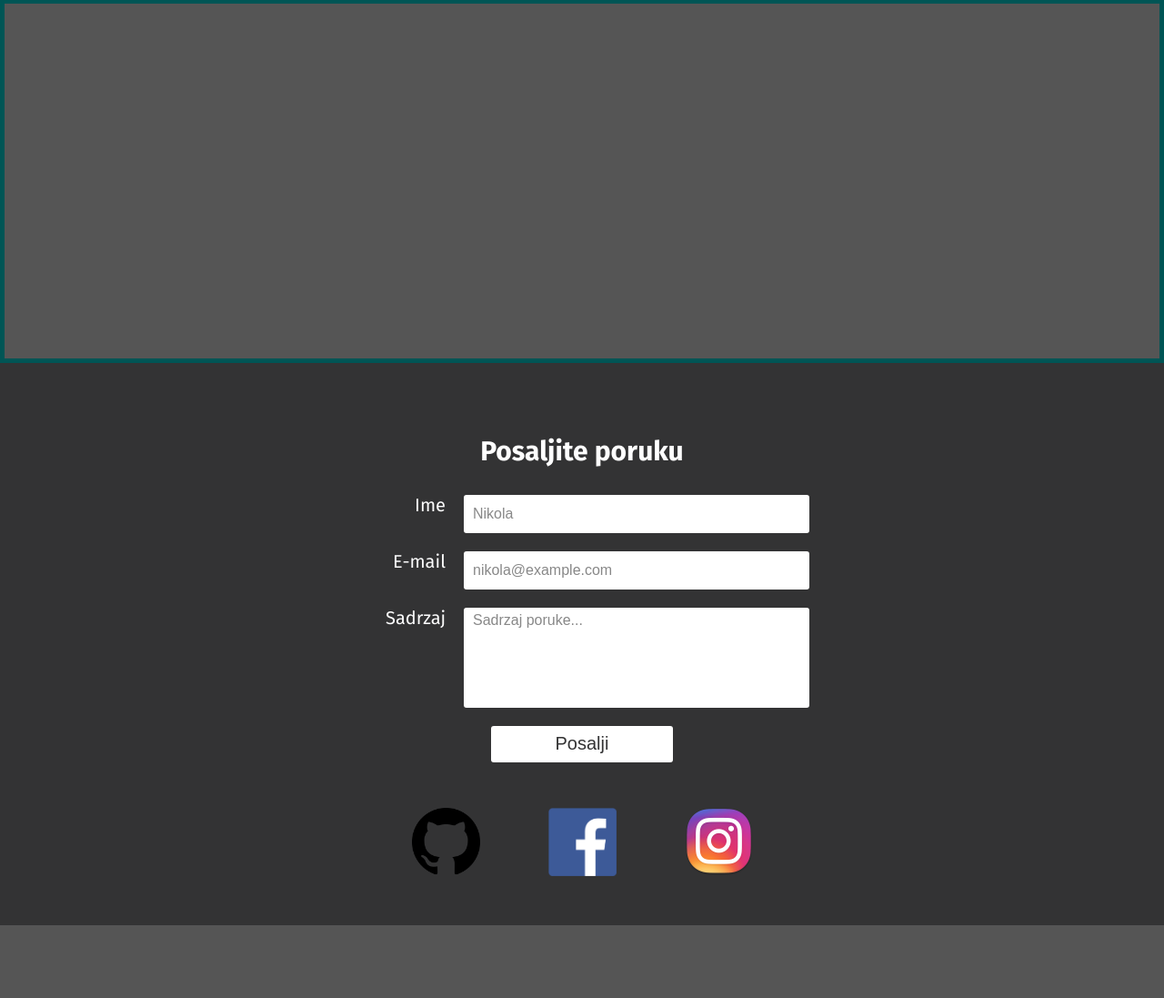
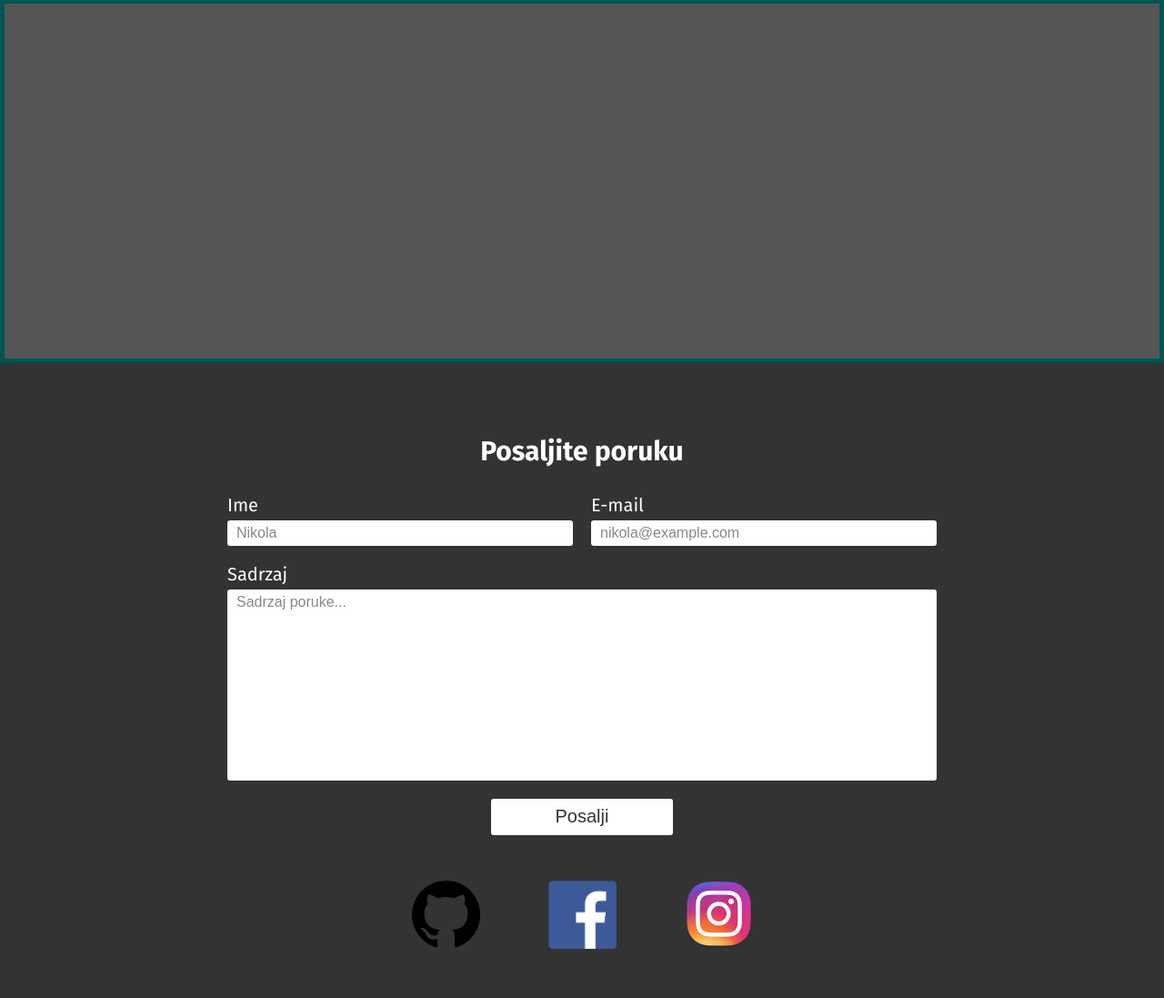
Before and after one commit to apstanisic/personal-website, a PHP site: page / in a window 1280 px wide. Shown: the part 801-1898 px from the top of the page at 91% size. Before the commit the page ends 1818 px from the top, so only its background shows below. Run offline with PHP 8.4, Linux system fonts and the light colour scheme; some libraries are stand-ins or nearby versions.

Commit message:
Napravljen bolji grid za contact preko 950px

```diff
--- a/css/delovi/contact.sass
+++ b/css/delovi/contact.sass
@@ -12,12 +12,13 @@ $kontaktBoja: #333334
 	.contact-form
 		display: flex
 		flex: 1
-		flex-direction: column
+		flex-wrap: wrap
 		padding: 30px 15px 50px
 		max-width: 500px
 		margin: 0px auto
 
 		h3
+			width: 100%
 			color: #fff
 			text-align: center
 			font-size: 30px
@@ -27,7 +28,7 @@ $kontaktBoja: #333334
 		div
 			display: flex
 			flex-direction: column
-
+			width: 100%
 			input, textarea
 				margin-bottom: 20px
 				outline: none
@@ -70,7 +71,7 @@ $kontaktBoja: #333334
 
 
 			textarea
-				min-height: 100px
+				min-height: 200px
 				resize: none
 
 
@@ -99,10 +100,14 @@ $kontaktBoja: #333334
 				transform: scale(0.95)
 
 
-
 @media screen and (max-width: 400px)
 	input, textarea
 		font-size: 14px
+
+@media screen and (max-width: 350px)
+	input, textarea
+		font-size: 13px
+
 
 
 @media screen and (min-width: 700px)
@@ -122,6 +127,27 @@ $kontaktBoja: #333334
 
 
 
+@media screen and (min-width: 950px)
+	.contact
+		.contact-form
+			max-width: 800px
+			div
+				flex-direction: column
+				margin-left: 10px
+				margin-right: 10px
+				width: calc(100% - 20px)
+
+				&.skupi
+					width: calc(50% - 20px)
+
+				label
+					text-align: left
+
+
+
+
+
+
 @keyframes dugme-an
 	0%, 100%
 		box-shadow: 0px 0px 5px 1px rgba(124, 187, 0, 0.2)
--- a/html/include/contact.php
+++ b/html/include/contact.php
@@ -3,11 +3,11 @@
 
 	<form id="contact-form" name="contact-form" method="post" class="contact-form">
 		<h3>Posaljite poruku</h3>
-		<div>
+		<div class="skupi">
 			<label for="contact-ime">Ime</label>
 			<input type="text" id="contact-ime" name="name" placeholder="Nikola" autocomplete="on" required>
 		</div>
-		<div>
+		<div class="skupi">
 			<label for="contact-email">E-mail</label>
 			<input type="email" id="contact-email"  name="email" placeholder="nikola@example.com" autocomplete="on" required>
 		</div>
```
Also changed, not shown: css/style.css.
